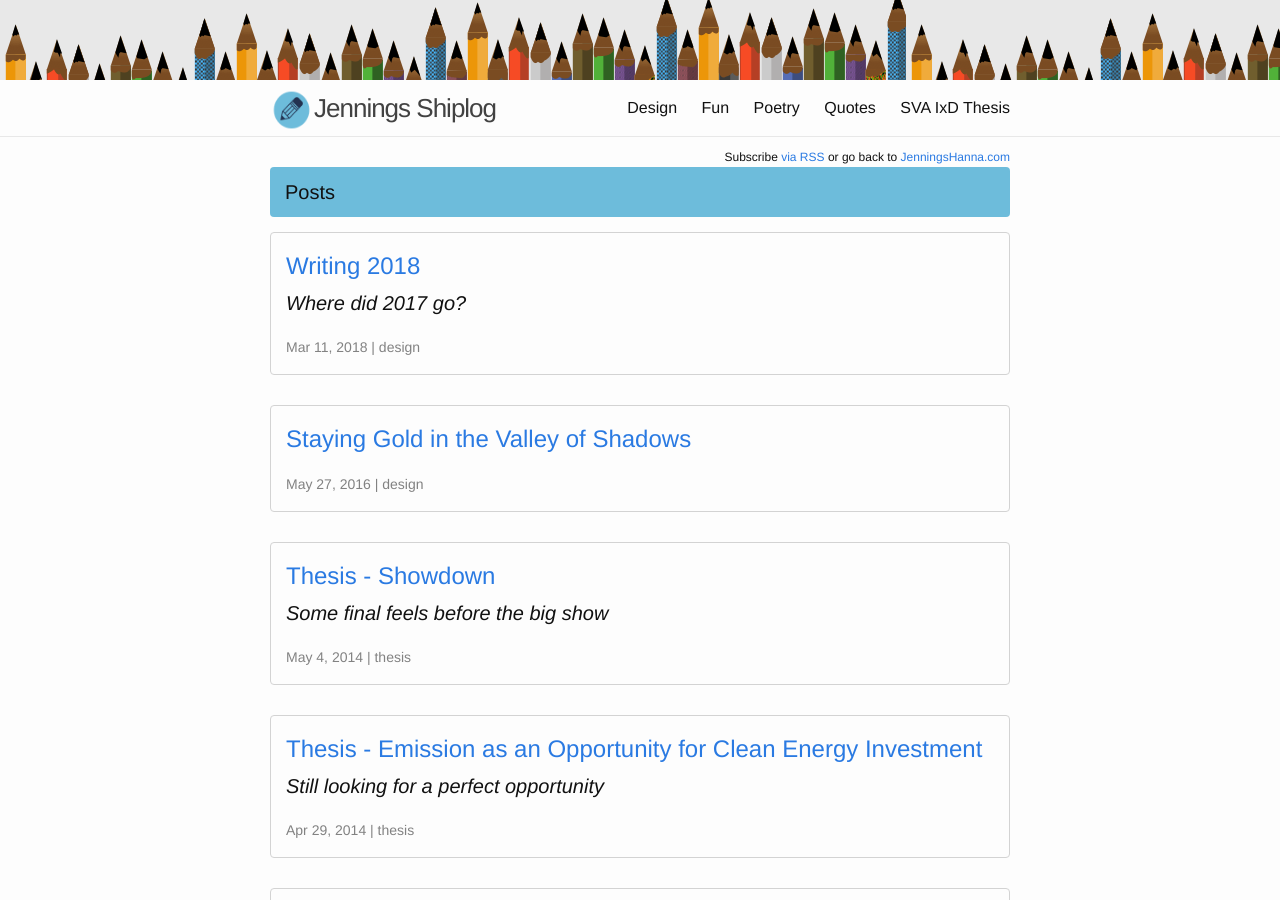
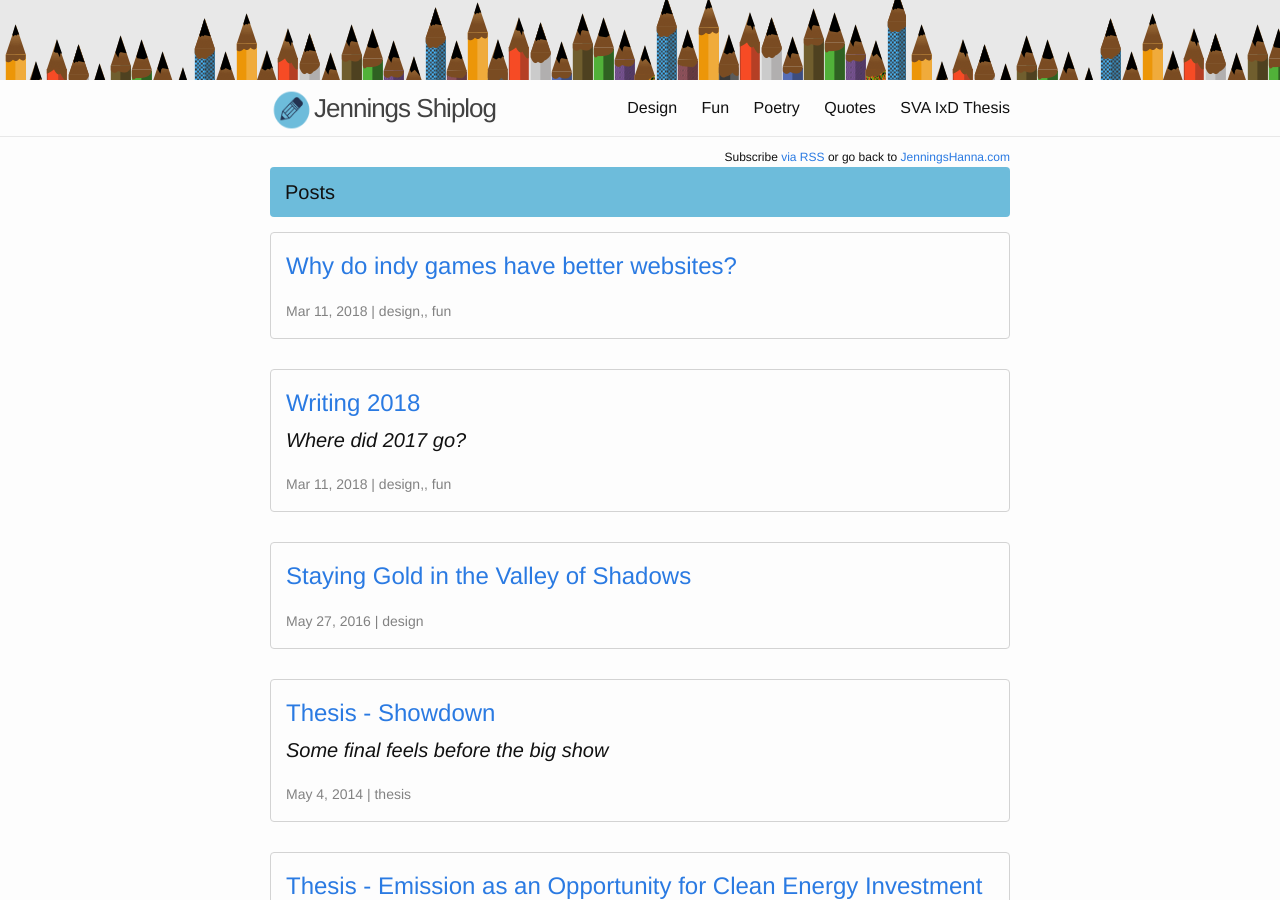
Before and after one commit to jenningshanna/shiplog, a Jekyll site: the page built from index.html, in a window 1280 px wide and 900 px high. Built offline with Jekyll 4.4.1, drawn with Linux system fonts in a browser that asks for light colours; some of the changed lines change nothing that is shown.

Commit message:
why do indy blog post

```diff
--- a/_posts/2018-03-11-writing.markdown
+++ b/_posts/2018-03-11-writing.markdown
@@ -2,7 +2,7 @@
 layout: post
 title:  "Writing 2018"
 date:   2018-03-11
-categories: design
+categories: design, fun
 lead: "Where did 2017 go?"
 ---
 
--- /dev/null
+++ b/_posts/2018-03-24-why-do-indy-games-have.markdown
@@ -0,0 +1,53 @@
+---
+layout: post
+title:  "Why do indy games have better websites?"
+date:   2018-03-11
+categories: design, fun
+lead: ""
+---
+
+> "It's probably because they have less bureaucracy."
+
+This is what I imagine my colleagues telling me if I were to ask this question: Why do indy games have better sites?
+
+###EXIBIT A - BELOW
+For example, one of my absolute favorites, [Below](http://www.whatliesbelow.com/) (there's also an easter egg in this site involving a shooting star).
+
+This site does something I've actually never seen any other site do. Ever. Did you catch it? If not, go back and keep scrolling.
+
+Okay, did you notice you can keep scrolling infinitely? Pretty neat, right? What really makes this neat is that's exactly what the game Below is about. Your shipwrecked on an island with only a dungeon to crawl. The halls and twisting caverns are generated dynamically so you never really visit the same place twice. But here's the twist, when you die in this game you start over, shipwrecked. With nothing. Though you may find the body of the your past  adventurer and in this case, loot it.
+
+If you can't tell I love the premise of this game. I've been excited for many years to play it! And to be completely one hundred percent transparent, Below is special for a gaming website standpoint. As someone who builds websites and works in the gaming industry I cannot give you another single example of a game website that is as interesting as this.
+
+<iframe src="https://player.vimeo.com/video/68314832" width="640" height="360" frameborder="0" webkitallowfullscreen mozallowfullscreen allowfullscreen></iframe>
+
+###EXIBIT B - NIGHT IN THE WOODS
+Here's another example. [Night In The Woods](http://www.nightinthewoods.com/)
+
+Let's take inventory of some of the types of content on this site:
+
+* A trailer front and center that is hosted on YouTube (industry standard).
+* An icth.io integration that allows you to buy the game right here, right now (and accepts BitCoin, because you know, we all buy our software in BitCoin now).
+* A simple blurb with the pitch of the game and a little tid bit about how they came about making it (indies have to do this I guess cause these things are a labor of love?).
+* A string of links to shit like emailing and twittering, that is admit-tingly hard to decipher, but notice...
+* A BANDCAMP link! Where you can buy the soundtrack for all of TWO DOLLARS!
+* A link to a shop, where you can buy cool t-shirts and whatnots to make your trapper keeper look cooler.
+* Accolades. Reviews matter and are human. If you are selling a product, they help when they are positive.
+* A gallery, because like the trailer being first up above, converting a viewer to a buyer is about showing gameplay. And this gallery features GIFs. Like a cat-tastic tumblr page my cousin stood up in 2006.
+* A few confusing sections about prototypes they made before they finished the game. They could probably do without these.
+
+
+
+
+
+
+
+
+
+
+###
+####
+> "Okay Google, what is the last thing I wrote?"
+
+
+*
```
